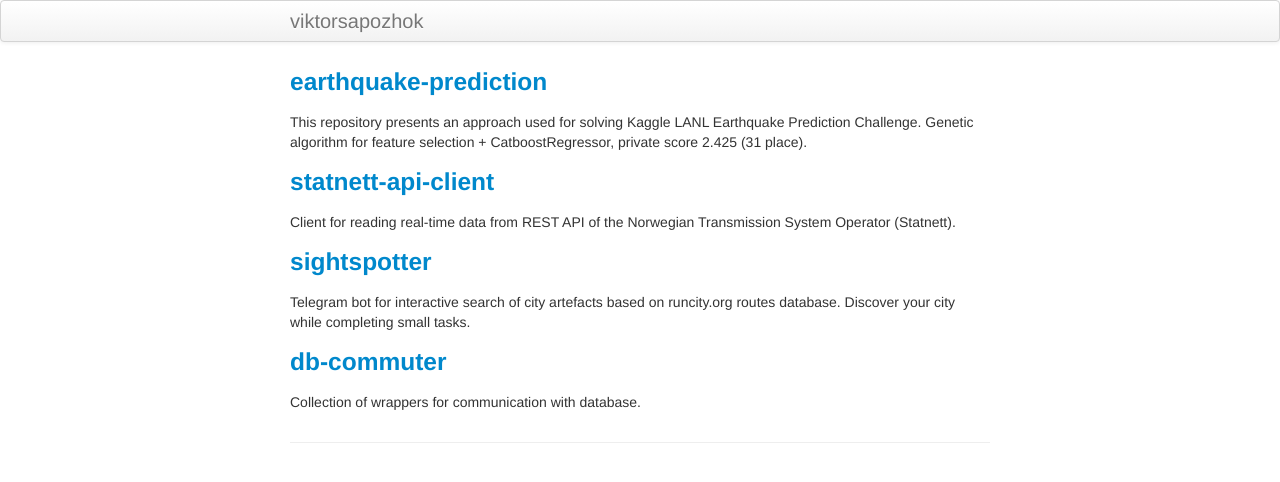
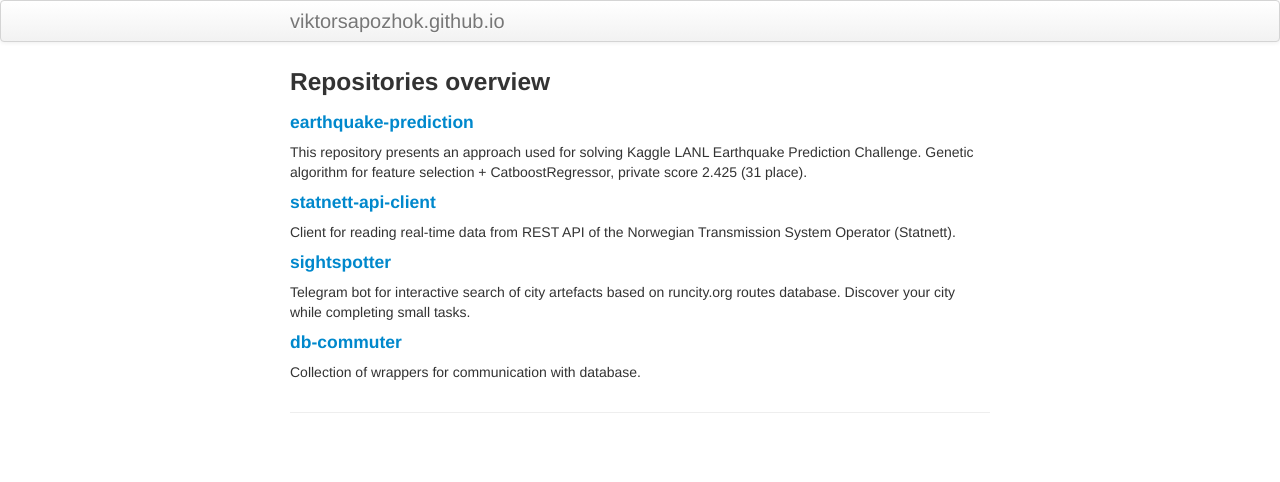
Before and after one commit to viktorsapozhok/viktorsapozhok.github.io, a Jekyll site: the page built from index.md, in a window 1280 px wide. Shown: the top 482 px of the page. Built offline with Jekyll 4.4.1, drawn with Linux system fonts in a browser that asks for light colours; our own code applies the rules of GitHub Pages for plain Markdown files.

Commit message:
gh-pages processing

```diff
--- a/_config.yml
+++ b/_config.yml
@@ -8,9 +8,7 @@ highlighter: rouge
 # Themes are encouraged to use these universal variables
 # so be sure to set them if your theme uses them.
 #
-title : viktorsapozhok
-logo: /assets/img/logo.jpeg
-description: Repositories overview
+title : viktorsapozhok.github.io
 author :
   name : Alex Piskun
   email : piskun.aleksey@gmail.com
@@ -24,7 +22,6 @@ production_url : https://viktorsapozhok.github.io/
 markdown: kramdown
 
 # All Jekyll-Bootstrap specific configurations are namespaced into this hash
-theme: jekyll-theme-minimal
 #
 JB :
   version : 0.3.0
--- a/index.md
+++ b/index.md
@@ -2,20 +2,22 @@
 layout: default
 ---
 
-### [earthquake-prediction](https://github.com/viktorsapozhok/earthquake-prediction)
+### Repositories overview
+
+#### [earthquake-prediction](https://github.com/viktorsapozhok/earthquake-prediction)
 
 This repository presents an approach used for solving Kaggle LANL Earthquake Prediction Challenge.
 Genetic algorithm for feature selection + CatboostRegressor, private score 2.425 (31 place).
 
-### [statnett-api-client](https://github.com/viktorsapozhok/statnett-api-client)
+#### [statnett-api-client](https://github.com/viktorsapozhok/statnett-api-client)
 
 Client for reading real-time data from REST API of the Norwegian Transmission System Operator (Statnett).
 
-### [sightspotter](https://github.com/viktorsapozhok/sightspotter)
+#### [sightspotter](https://github.com/viktorsapozhok/sightspotter)
 
 Telegram bot for interactive search of city artefacts based on runcity.org routes database.
 Discover your city while completing small tasks.
 
-### [db-commuter](https://github.com/viktorsapozhok/db-commuter)
+#### [db-commuter](https://github.com/viktorsapozhok/db-commuter)
 
 Collection of wrappers for communication with database.
```
